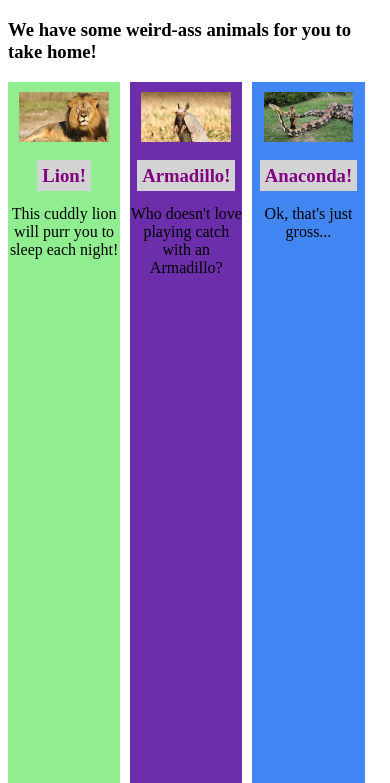
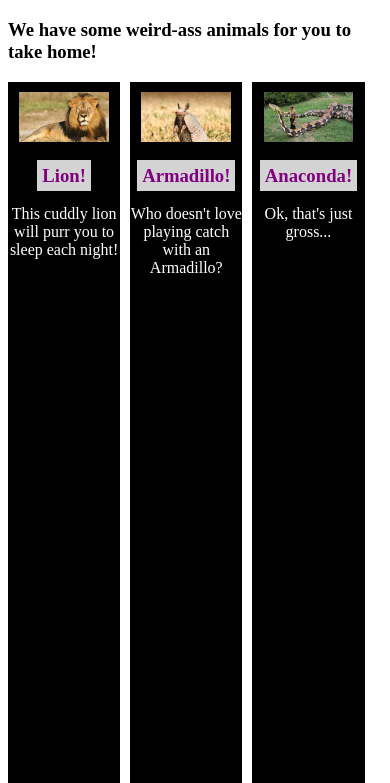
Before and after one commit to phuzisham/javiers-shelter, a plain HTML site: page index.html in a window 390 px wide. Shown: the part 61-844 px from the top of the page. Drawn offline with Linux system fonts and the light colour scheme.

Commit message:
added media query

```diff
--- a/css/master.css
+++ b/css/master.css
@@ -37,3 +37,10 @@ img {
   margin-top: 10px;
   width: 80%;
 }
+@media screen and (max-width: 800px) {
+    .profile, .profile2, .profile3 {
+      background-color: black;
+      color: white;
+
+    }
+}
```
